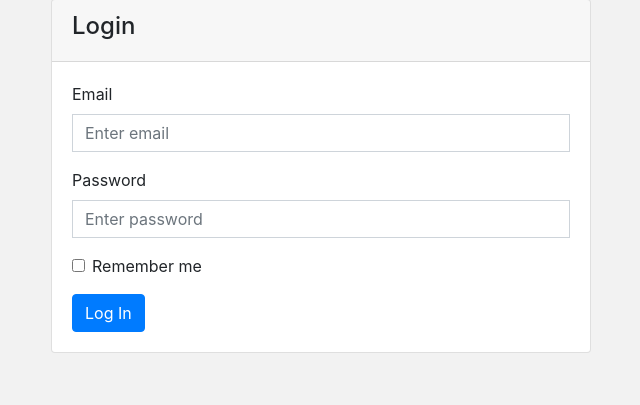
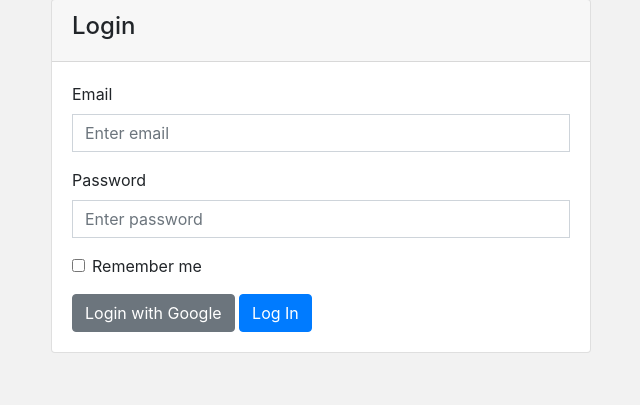
Before and after one commit to kradt/found-offer, a Flask app: page /auth/login in a window 1280 px wide. Shown: the part 83-488 px from the top of the page, without its empty margins (319-959 px from the left). Run offline with Flask 3, Linux system fonts and the light colour scheme; some libraries are stand-ins or nearby versions.

Commit message:
add google login and sign up

```diff
--- a/src/__init__.py
+++ b/src/__init__.py
@@ -2,20 +2,14 @@ import os
 from flask import Flask
 from flask_mongoengine import MongoEngine
 from flask_login import LoginManager
-from google_auth_oauthlib.flow import Flow
+from oauthlib.oauth2 import WebApplicationClient
 
 from src.config import Config
 
 db = MongoEngine()
 login_manager = LoginManager()
-flow = Flow.from_client_secrets_file(
-        client_secrets_file=Config.PATH_TO_GOOGLE_CREDENTIALS,
-        scopes=[
-            "https://www.googleapis.com/auth/userinfo.profile",
-            "https://www.googleapis.com/auth/userinfo.email",
-            "openid"
-        ],
-        redirect_uri="http://localhost:5000/google-data")
+client = WebApplicationClient(None)
+
 
 def create_app():
     app = Flask(__name__)
@@ -25,7 +19,7 @@ def create_app():
     login_manager.init_app(app)
     login_manager.login_view = "auth_bp.login"
 
-
+    client.client_id = app.config["CLIENT_ID"]
     from src.parsing import start_parse_data_to_base
     #start_parse_data_to_base()
 
--- a/src/auth/routes.py
+++ b/src/auth/routes.py
@@ -1,7 +1,9 @@
 import flask_login
-from flask import Blueprint, render_template, flash, redirect, url_for, current_app, session
-
-from src import flow
+import json
+import requests
+from flask import Blueprint, render_template, flash, redirect, url_for, request
+from ..config import Config
+from src import client
 from src.auth import auth_service
 from .forms import RegisterForm, LoginForm
 
@@ -9,16 +11,64 @@ from .forms import RegisterForm, LoginForm
 auth_bp = Blueprint("auth_bp", template_folder="templates", static_folder="static", import_name=__name__)
 
 
-@auth_bp.route("/google-data")
-def get_google_data():
-	pass
+def get_google_provider_cfg():
+	return requests.get(Config.GOOGLE_DISCOVERY_URL).json()
+
+
+@auth_bp.route("/google-callback")
+def google_callback():
+	# Get authorization code Google sent back to you
+	code = request.args.get("code")
+
+	google_provider_cfg = get_google_provider_cfg()
+	token_endpoint = google_provider_cfg["token_endpoint"]
+
+	token_url, headers, body = client.prepare_token_request(
+		token_endpoint,
+		authorization_response=request.url,
+		redirect_url=request.base_url,
+		code=code
+	)
+	token_response = requests.post(
+		token_url,
+		headers=headers,
+		data=body,
+		auth=(Config.CLIENT_ID, Config.CLIENT_SECRET),
+	)
+
+	# Parse the tokens!
+	client.parse_request_body_response(json.dumps(token_response.json()))
+	userinfo_endpoint = google_provider_cfg["userinfo_endpoint"]
+
+	uri, headers, body = client.add_token(userinfo_endpoint)
+	userinfo_response = requests.get(uri, headers=headers, data=body)
+
+	if userinfo_response.json().get("email_verified"):
+		users_email = userinfo_response.json()["email"]
+	else:
+		return "User email not available or not verified by Google.", 400
+
+	user = auth_service.create_user(email=users_email)
+	if not user:
+		user = auth_service.find_user_by_email(email=users_email)
+	flask_login.login_user(user)
+
+	# Send user back to homepage
+	return redirect(url_for("auth_bp.home_page"))
+
 
 @auth_bp.route("/google-login")
 def google_login():
-	authorization_url, state = flow.authorization_url(
-		include_granted_scopes='true')
-	session["state"] = state
-	return redirect(authorization_url)
+	google_provider_cfg = get_google_provider_cfg()
+	authorization_endpoint = google_provider_cfg["authorization_endpoint"]
+
+	request_uri = client.prepare_request_uri(
+		authorization_endpoint,
+		redirect_uri=request.root_url[:-1] + url_for("auth_bp.google_callback"),
+		scope=["openid", "email", "profile"],
+	)
+	return redirect(request_uri)
+
 
 @auth_bp.route("/login", methods=["GET", "POST"])
 def login():
--- a/src/templates/_auth.html
+++ b/src/templates/_auth.html
@@ -27,7 +27,7 @@
 		                	<label for="confirm-password" class="form-label">Confirm Password</label>
 		                	{{ form.confirm_password(class="form-control") }}
 		              	</div>
-		              	<a href="#" class="btn btn-secondary"><i class="fab fa-google me-2"></i>Register with Google</a>
+		              	<a href="{{ url_for('auth_bp.google_login') }}" class="btn btn-secondary"><i class="fab fa-google me-2"></i>Register with Google</a>
 
 					{% else %}
 
@@ -35,6 +35,7 @@
 							{{ form.remember_me(class="form-check-input")}}
 							<label class="form-check-label" for="remember">Remember me</label>
 						</div>
+                        <a href="{{ url_for('auth_bp.google_login') }}" class="btn btn-secondary"><i class="fab fa-google me-2"></i>Login with Google</a>
 
 					{% endif %}
 
--- a/src/templates/search.html
+++ b/src/templates/search.html
@@ -23,8 +23,6 @@
 							<option value="Finance">Finance</option>
 						</select>
 					</div>
-					<button type="submit" class="btn btn-primary">Search</button>
-					<button type="button" class="btn btn-secondary" data-toggle="collapse" data-target="#advancedSearch">Advanced Search</button>
 					<div class="collapse" id="advancedSearch">
 						<div class="form-group">
 							<label for="job_experience">Job Experience:</label>
--- a/wsgi.py
+++ b/wsgi.py
@@ -2,4 +2,4 @@ from src import create_app
 
 
 if __name__ == '__main__':
-	create_app().run(load_dotenv=True)
+	create_app().run()#ssl_context="adhoc")
```
Also changed, not shown: src/auth/auth_service.py (+5 -3 lines), src/config.py (+13 -8 lines).
